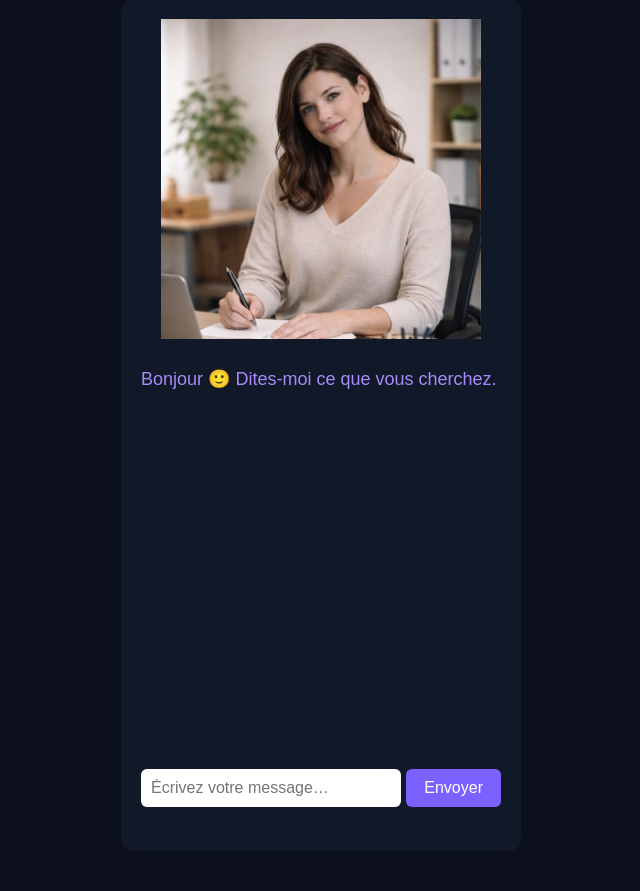
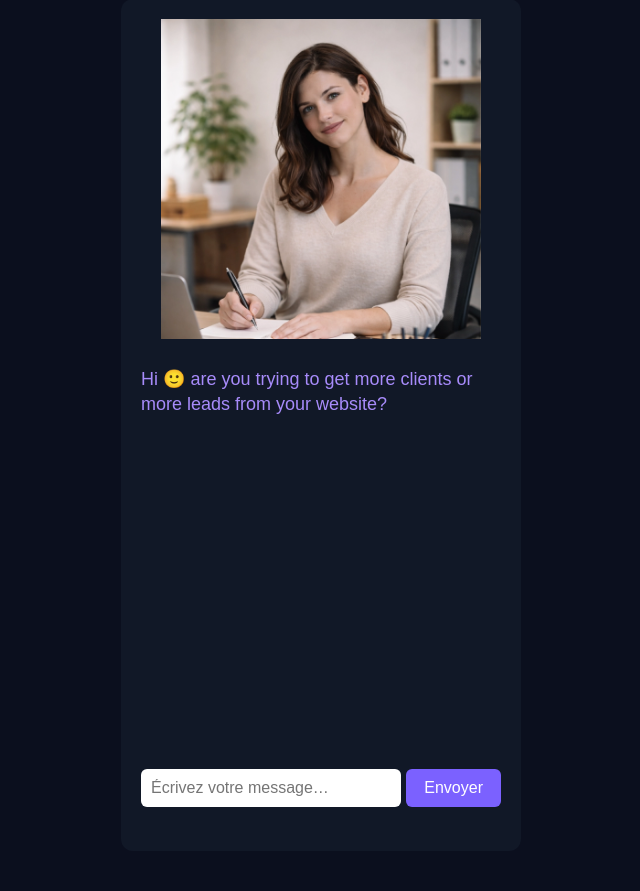
Before and after one commit to vincentbastille10/Betty-demo-spectra-en, a Flask app: page / in a window 1280 px wide. Shown: the part 41-932 px from the top of the page, without its empty margins (319-959 px from the left). Run offline with Flask 3, Linux system fonts and the light colour scheme.

Commit message:
Update chat.html

```diff
--- a/templates/chat.html
+++ b/templates/chat.html
@@ -112,7 +112,7 @@
     </div>
 
     <div id="messages" class="messages">
-      <div class="msg bot">Bonjour 🙂 Dites-moi ce que vous cherchez.</div>
+      <div class="msg bot">Hi 🙂 are you trying to get more clients or more leads from your website?</div>
     </div>
 
     <div class="footer">
```
